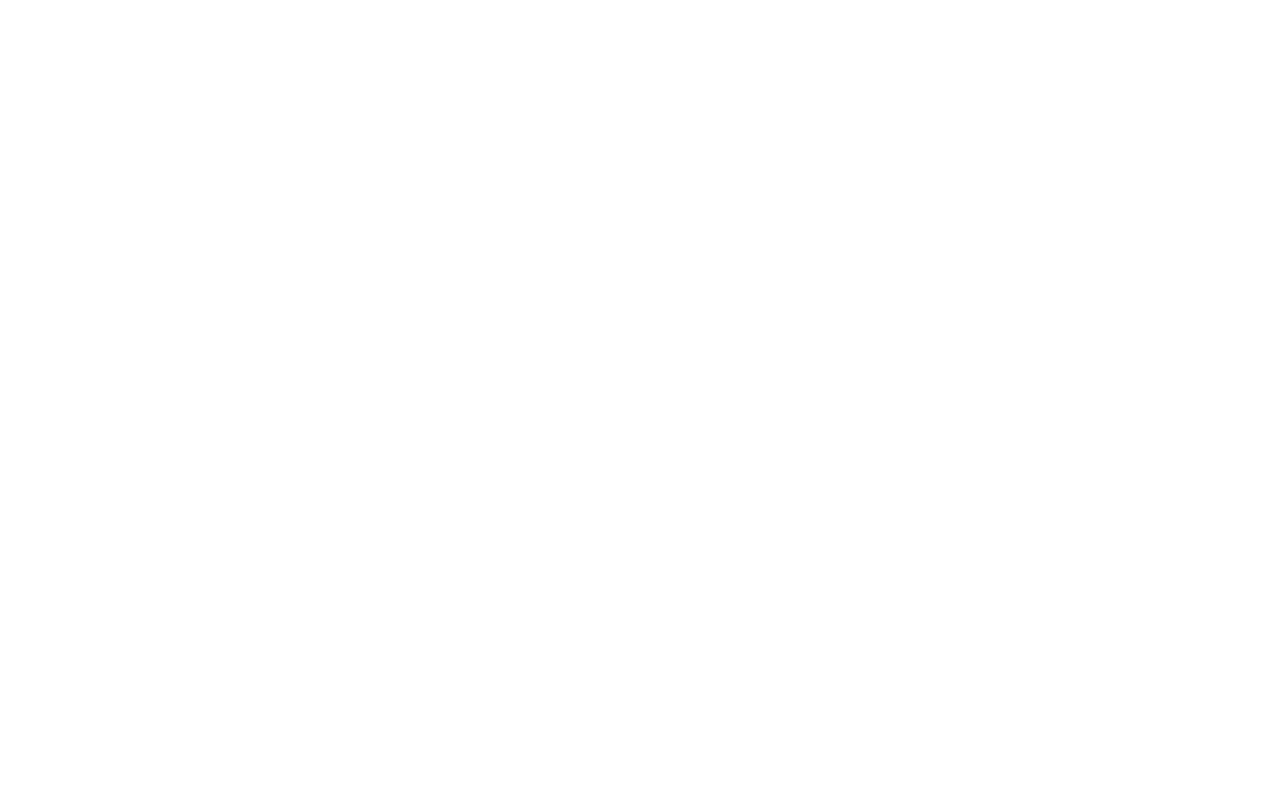
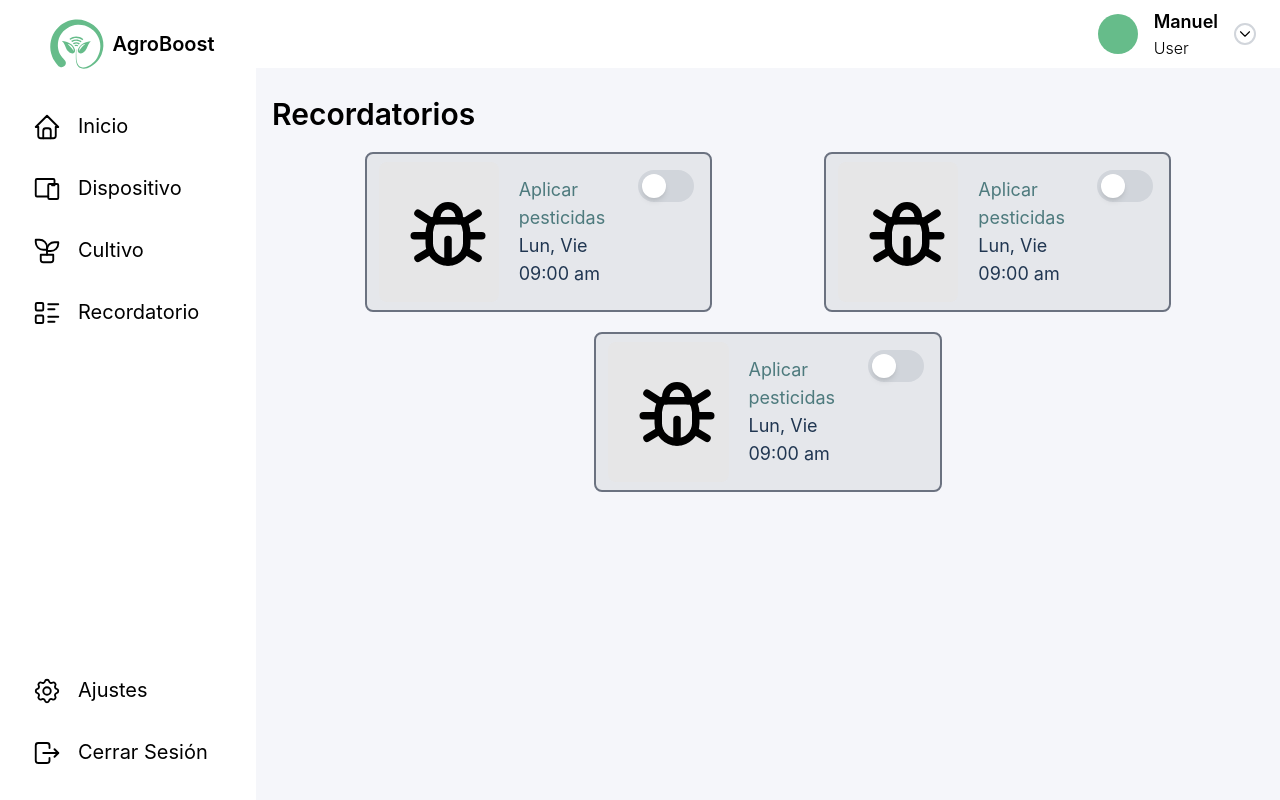
Before and after one commit to ManuelGL10/agroboost, a React (Create React App) app: page /userReminder in a window 1280 px wide. Before the commit this address had no page. Built offline with nearby package versions, Linux system fonts and the light colour scheme; a web font is replaced by a local one.

Commit message:
add Reminder User

```diff
--- a/src/App.js
+++ b/src/App.js
@@ -23,6 +23,7 @@
 import ProductosVenta from './views/ProductosVenta';
 import UserHome from './views/UserHome';
 import UserDevice from './views/UserDevice';
+import UserReminder from './views/UserReminder';
 
 function App() {
   return (
@@ -48,6 +49,7 @@
       <Route path='/productosventa' element={<ProductosVenta/>} />
       <Route path='/userhome' element={<UserHome/>} />
       <Route path='/userDevice' element={<UserDevice/>} />
+      <Route path='/userReminder' element={<UserReminder/>} />
     </Routes>
   );
 }
--- a/src/components/User/NavBarLat.js
+++ b/src/components/User/NavBarLat.js
@@ -33,7 +33,7 @@
 
             </li>
             <li className='flex p-2 cursor-pointer hover:bg-custom-color_logo hover:rounded-md hover:text-white'>
-                <Link to='' className='flex w-full'>
+                <Link to='/userReminder' className='flex w-full'>
                     <IconListDetails size={30} stroke={1.5}/>
                     <span className='ml-4'>Recordatorio</span>
                 </Link>
--- /dev/null
+++ b/src/components/User/ReminderUser.js
@@ -0,0 +1,75 @@
+import React, { useState } from "react";
+import { IconBug } from '@tabler/icons-react';
+
+const ReminderUser = () => {
+    const [reminderActive1, setReminderActive1] = useState(false);
+    const [reminderActive2, setReminderActive2] = useState(false);
+
+    const toggleReminder1 = () => {
+        setReminderActive1(!reminderActive1);
+    };
+
+    const toggleReminder2 = () => {
+        setReminderActive2(!reminderActive2);
+    };
+
+    return (
+        <div className='bg-background ml-[20%] p-4 h-screen'>
+            <div className='mt-20 mb-6'>
+                <h1 className='text-3xl font-semibold mt-20'>Recordatorios</h1>
+                <div className='flex flex-wrap justify-evenly'>
+                    <div className={`flex items-center rounded-lg border border-custom-D9D9D9 border-2 flex mt-5 w-[35%] h-40 mr-5 ml-2 relative ${reminderActive1 ? 'bg-white border-green-500' : 'bg-gray-200 border-gray-500'}`}>
+                        <div className='bg-[#E6E6E7] w-[35%] h-[90%] ml-3 rounded-lg flex items-center'>
+                            <IconBug className='ml-6' size={90} stroke={2}/>
+                        </div>
+                        <div className="flex flex-col">
+                            <h2 className='text-[#4D7A7D] text-lg text-boad ml-5  w-[150px]'>Aplicar pesticidas</h2>
+                            <h2 className='text-[#203651] text-lg text-boad ml-5  w-[150px]'>Lun, Vie</h2>
+                            <h2 className='text-[#203651] text-lg text-boad ml-5 w-[150px]'>09:00 am</h2>
+                        </div>
+                        <button
+                            className={`absolute top-0 right-0 mr-4 mt-4 w-14 h-8 rounded-full p-1 ${reminderActive1 ? 'bg-green-500' : 'bg-gray-300'}`}
+                            onClick={toggleReminder1}
+                        >
+                            <div className={`w-6 h-6 bg-white rounded-full shadow-md transform ${reminderActive1 ? 'translate-x-6' : 'translate-x-0'} transition-transform`}></div>
+                        </button>
+                    </div>
+                    <div className={`flex items-center rounded-lg border border-custom-D9D9D9 border-2 flex mt-5 w-[35%] h-40 mr-2 ml-2 relative ${reminderActive2 ? 'bg-white border-green-500' : 'bg-gray-200 border-gray-500'}`}>
+                        <div className='bg-[#E6E6E7] w-[35%] h-[90%] ml-3 rounded-lg flex items-center'>
+                            <IconBug className='ml-6' size={90} stroke={2}/>
+                        </div>
+                        <div className="flex flex-col">
+                            <h2 className='text-[#4D7A7D] text-lg text-boad ml-5  w-[150px]'>Aplicar pesticidas</h2>
+                            <h2 className='text-[#203651] text-lg text-boad ml-5  w-[150px]'>Lun, Vie</h2>
+                            <h2 className='text-[#203651] text-lg text-boad ml-5 w-[150px]'>09:00 am</h2>
+                        </div>
+                        <button
+                            className={`absolute top-0 right-0 mr-4 mt-4 w-14 h-8 rounded-full p-1 ${reminderActive2 ? 'bg-green-500' : 'bg-gray-300'}`}
+                            onClick={toggleReminder2}
+                        >
+                            <div className={`w-6 h-6 bg-white rounded-full shadow-md transform ${reminderActive2 ? 'translate-x-6' : 'translate-x-0'} transition-transform`}></div>
+                        </button>
+                    </div>
+                    <div className={`flex items-center rounded-lg border border-custom-D9D9D9 border-2 flex mt-5 w-[35%] h-40 mr-2 ml-2 relative ${reminderActive2 ? 'bg-white border-green-500' : 'bg-gray-200 border-gray-500'}`}>
+                        <div className='bg-[#E6E6E7] w-[35%] h-[90%] ml-3 rounded-lg flex items-center'>
+                            <IconBug className='ml-6' size={90} stroke={2}/>
+                        </div>
+                        <div className="flex flex-col">
+                            <h2 className='text-[#4D7A7D] text-lg text-boad ml-5  w-[150px]'>Aplicar pesticidas</h2>
+                            <h2 className='text-[#203651] text-lg text-boad ml-5  w-[150px]'>Lun, Vie</h2>
+                            <h2 className='text-[#203651] text-lg text-boad ml-5 w-[150px]'>09:00 am</h2>
+                        </div>
+                        <button
+                            className={`absolute top-0 right-0 mr-4 mt-4 w-14 h-8 rounded-full p-1 ${reminderActive2 ? 'bg-green-500' : 'bg-gray-300'}`}
+                            onClick={toggleReminder2}
+                        >
+                            <div className={`w-6 h-6 bg-white rounded-full shadow-md transform ${reminderActive2 ? 'translate-x-6' : 'translate-x-0'} transition-transform`}></div>
+                        </button>
+                    </div>
+                </div>
+            </div>
+        </div>
+    );
+};
+
+export default ReminderUser;
--- /dev/null
+++ b/src/views/UserReminder.jsx
@@ -0,0 +1,16 @@
+import React from "react"
+import NavbarUser from "../components/User/NavBarUser"
+import NavbarLat from "../components/User/NavBarLat"
+import ReminderUser from "../components/User/ReminderUser"
+
+const UserReminder = () => {
+    return (
+        <div>
+            <NavbarUser/>
+            <NavbarLat/>
+            <ReminderUser/>
+        </div>
+    )
+}
+
+export default UserReminder
--- a/tailwind.config.js
+++ b/tailwind.config.js
@@ -25,6 +25,7 @@
     "./src/views/ProductosVenta.jsx",
     "./src/views/UserHome.jsx",
     "./src/views/UserDevice.jsx",
+    "./src/views/UserReminder.jsx",
     "./src/components/Hero.js",
     "./src/components/Agroboost.js",
     "./src/components/Cards.js",
@@ -71,6 +72,7 @@
     "./src/components/User/ClimateDay.js",
     "./src/components/User/DeviceUser.js",
     "./src/components/User/ModalEditar.js",
+    "./src/components/User/ReminderUser.js",
   ],
   theme: {
     extend: {
```
